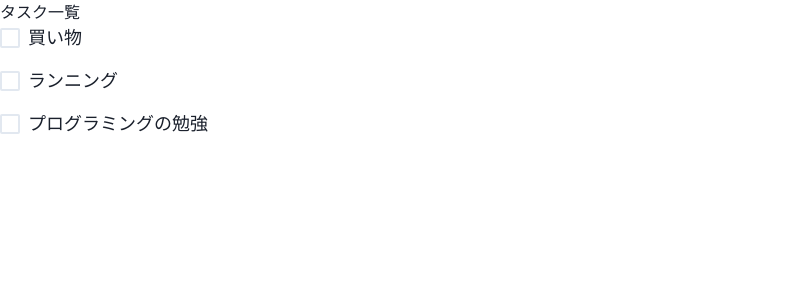
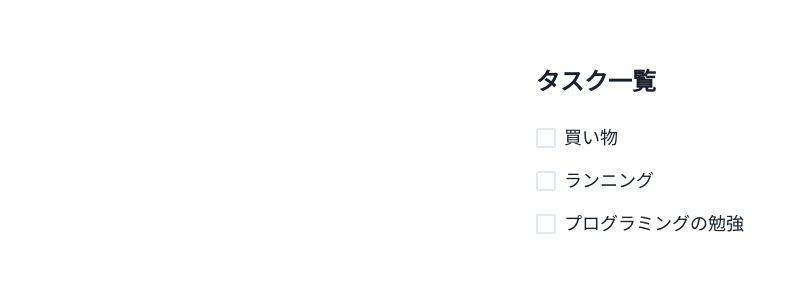
Before and after one commit to manato-takahashi/rails-react-todoWeb, a React (Create React App) app: page / in a window 1280 px wide. Shown: the top 300 px of the page, without its empty margins (0-807 px from the left). Built offline with nearby package versions, Linux system fonts and the light colour scheme.

Commit message:
add: App.jsをChakraUIで装飾

```diff
--- a/src/App.js
+++ b/src/App.js
@@ -1,15 +1,26 @@
 import './App.css';
 import Task from './components/Task';
+import { Box, Center, Text, CheckboxGroup } from '@chakra-ui/react';
 
 const App = () => {
   return (
-    <>
-      <h1>タスク一覧</h1>
-      <Task name="買い物" />
-      <Task name="ランニング" />
-      <Task name="プログラミングの勉強" />
-    </>
+    <Box mt="64px">
+      <Center>
+        <Box>
+          <Box mb="24px">
+            <Text fontSize="24px" fontWeight="bold">
+              タスク一覧
+            </Text>
+          </Box>
+          <CheckboxGroup>
+            <Task name="買い物" />
+            <Task name="ランニング" />
+            <Task name="プログラミングの勉強" />
+          </CheckboxGroup>
+        </Box>
+      </Center>
+    </Box>
   );
-}
+};
 
 export default App;
```
